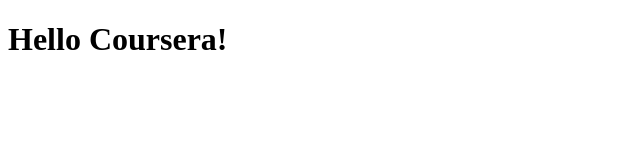
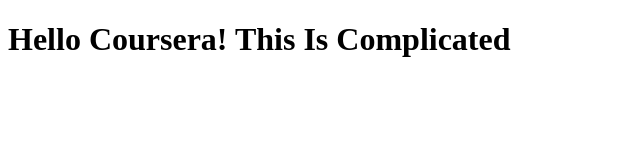
Before and after one commit to NotxFunny/coursera-test, a plain HTML site: page site/index.html in a window 1280 px wide. Shown: the whole page, without its empty margins (0-640 px from the left). Drawn offline with Linux system fonts and the light colour scheme.

Commit message:
Small Edition

```diff
--- a/site/index.html
+++ b/site/index.html
@@ -4,6 +4,6 @@
     <title>Hello Coursera!</title>
 </head>
 <body>
-<h1>Hello Coursera!</h1>
+<h1>Hello Coursera! This Is Complicated</h1>
 </body>
 </html>
```
